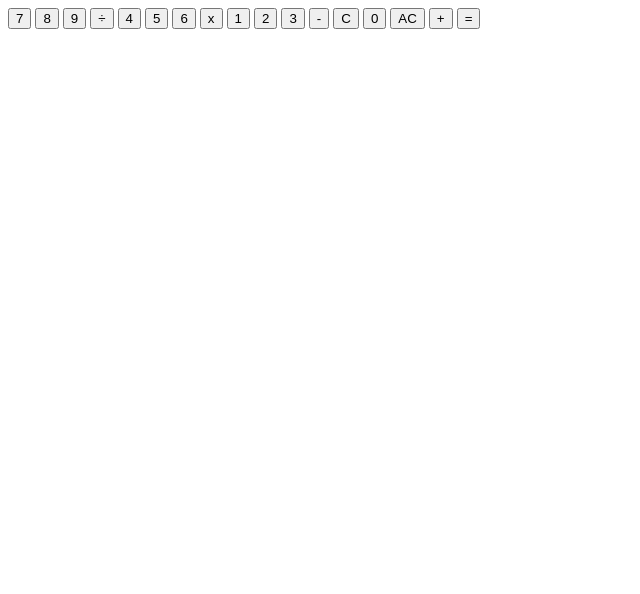
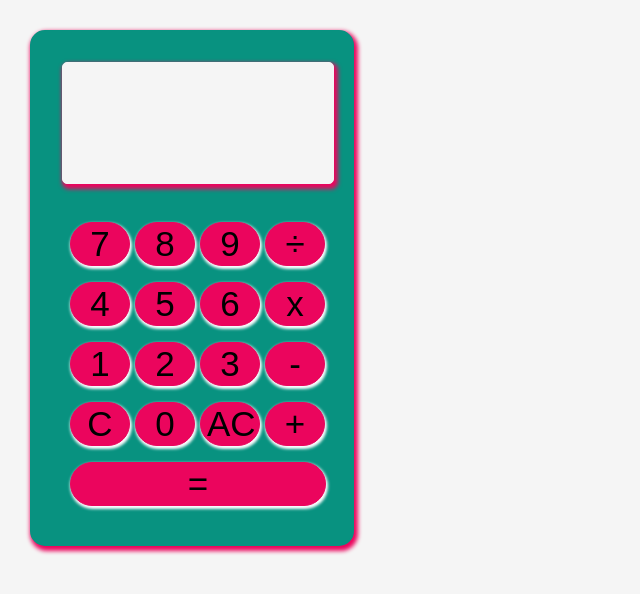
Before and after one commit to thayravelii/calculadora, a plain HTML site: page index.html in a window 1280 px wide. Shown: the whole page, without its empty margins (0-640 px from the left). Drawn offline with Linux system fonts and the light colour scheme.

Commit message:
Update index.html

```diff
--- a/index.html
+++ b/index.html
@@ -5,7 +5,7 @@
     <meta charset="UTF-8">
     <meta http-equiv="X-UA-Compatible" content="IE=edge">
     <meta name="viewport" content="width=device-width, initial-scale=1.0">
-    <link rel="stylesheet" type="text/css" href="design.css" />
+    <link rel="stylesheet" type="text/css" href="style.css" />
     <title>Calculadora</title>
 </head>
 
```
